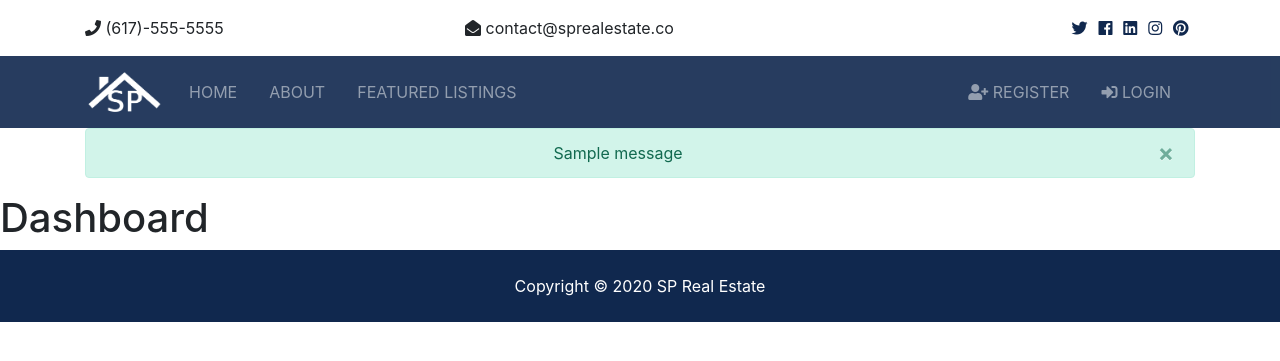
After one commit to automationtrainingcenter/spre_project, a Django app: page /accounts/dashboard/ in a window 1280 px wide. The commit adds this page. Shown: the top 361 px of the page. Run offline with Django 3.2, Linux system fonts and the light colour scheme; tables that the repository leaves empty hold one stand-in row (values such as "Sample post"); one stand-in notice (Sample message) is shown; some libraries are stand-ins or nearby versions.

Commit message:
messages and logout

```diff
--- a/accounts/views.py
+++ b/accounts/views.py
@@ -2,6 +2,7 @@ from django.shortcuts import render, redirect
 from django.contrib.auth import authenticate, login, logout
 from django.contrib.auth.models import User
 from django.contrib import messages
+from pages.views import index
 
 # Create your views here.
 
@@ -13,13 +14,13 @@ def login_view(request):
         user = authenticate(request, username=username, password=password)
         if user is not None:
             login(request, user)
+            messages.success(request, 'Welcome to Dashboard')
             return redirect('dashboard')
         else:
-            print('invalid credentials')
             messages.error(request, 'Invalid credentials')
             return redirect('login')
-
-    return render(request, 'accounts/login.html')
+    else:
+        return render(request, 'accounts/login.html')
 
 
 def register(request):
@@ -30,21 +31,25 @@ def register(request):
         email = request.POST.get('email')
         password = request.POST.get('password')
         conf_password = request.POST.get('password2')
-
-        if User.objects.filter(username=username).exists():
-            print('username already taken')
-            messages.error(request, 'Username already taken')
+        if password == conf_password:
+            if User.objects.filter(username=username).exists():
+                print('username already taken')
+                messages.error(request, 'Username already taken')
+            else:
+                if password:
+                    User.objects.create_user(first_name=first_name, last_name=last_name, username=username,
+                                             email=email, password=password)
+                return redirect('login')
         else:
-            if password:
-                User.objects.create_user(first_name=first_name, last_name=last_name, username=username,
-                                         email=email, password=password)
-            return redirect('login')
+            messages.error(request, 'Passwords did not match')
     return render(request, 'accounts/register.html')
 
 
 def logout_view(request):
-    return render(request, 'accounts/logout.html')
+    logout(request)
+    messages.success(request, 'logged out successfully')
+    return redirect(index)
 
 
 def dashboard(request):
-    return render(request, 'account/dashboard.html')
+    return render(request, 'accounts/dashboard.html')
--- /dev/null
+++ b/templates/accounts/dashboard.html
@@ -0,0 +1,7 @@
+{% extends 'base.html' %}
+
+{% block content %}
+{% include 'snippets/_message.html' %}
+
+<h1>Dashboard</h1>
+{% endblock content %} <h1>Dashboard</h1>
--- a/templates/accounts/login.html
+++ b/templates/accounts/login.html
@@ -11,7 +11,10 @@
                             <i class="fas fa-sign-in-alt"></i> Login</h4>
                     </div>
                     <div class="card-body">
-                        <form action="{% url 'login' %}">
+                        {% include 'snippets/_message.html' %}
+
+                        <form action="{% url 'login' %}" method="POST">
+                            {% csrf_token %}
                             <div class="form-group">
                                 <label for="username">Username</label>
                                 <input type="text" name="username" class="form-control" required>
--- a/templates/accounts/register.html
+++ b/templates/accounts/register.html
@@ -11,6 +11,7 @@
                             <i class="fas fa-user-plus"></i> Register</h4>
                     </div>
                     <div class="card-body">
+                        {% include 'snippets/_message.html' %}
                         <form action="{% url 'register' %}" method="POST">
                             {% csrf_token %}
                             <div class="form-group">
--- a/templates/base.html
+++ b/templates/base.html
@@ -76,6 +76,20 @@
                     </li>
                 </ul>
 
+                {% if user.is_authenticated %}
+                <ul class="navbar-nav ml-auto">
+                    <li {% if 'dashboard' in request.path%} class="nav-item active mr-3" {% else %}
+                        class="nav-item mr-3" {% endif %}>
+                        <a class="nav-link" href="{% url 'dashboard' %}">
+                            <i class="fas fa-user-plus"></i> Welcome {{ user.first_name }} | Dashboard</a>
+                    </li>
+                    <li class="nav-item mr-3">
+                        <a class="nav-link" href="{% url 'logout' %}">
+                            <i class="fas fa-sign-in-alt"></i>
+                            Logout</a>
+                    </li>
+                </ul>
+                {% else %}
                 <ul class="navbar-nav ml-auto">
                     <li {% if 'register' in request.path%} class="nav-item active mr-3" {% else %} class="nav-item mr-3"
                         {% endif %}>
@@ -89,6 +103,9 @@
                             Login</a>
                     </li>
                 </ul>
+                {% endif %}
+
+
             </div>
         </div>
     </nav>
--- /dev/null
+++ b/templates/snippets/_message.html
@@ -0,0 +1,10 @@
+{% for message in messages %}
+<div class="container text-center">
+    <div class="alert {{ message.tags }} alert-dismissible" role="alert">
+        <button type="button" class="close" data-dismiss="alert" aria-label="Close">
+            <span aria-hidden="true">&times;</span>
+        </button>
+        {{ message }}
+    </div>
+</div>
+{% endfor %}
```
Also changed, not shown: spre/settings.py (+9 -0 lines), templates/accounts/logout.html (deleted, +0 -7 lines).
